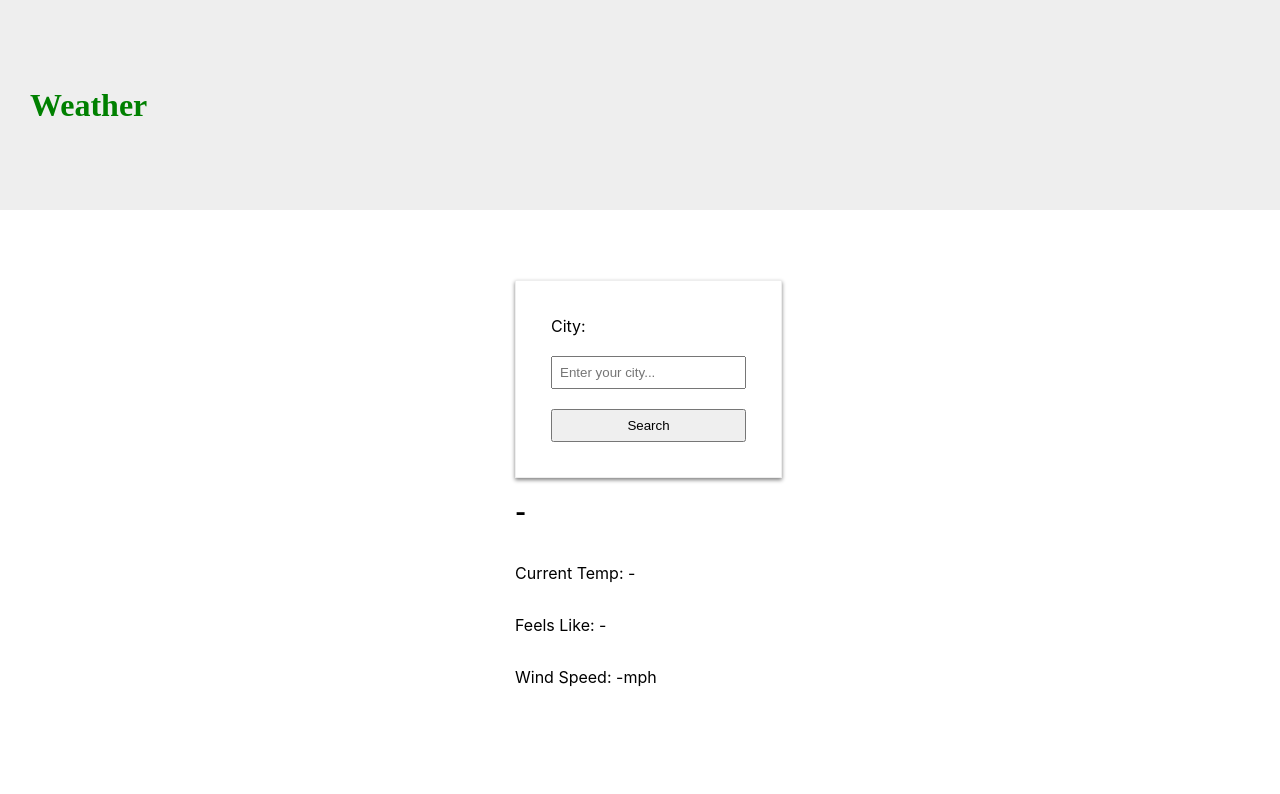
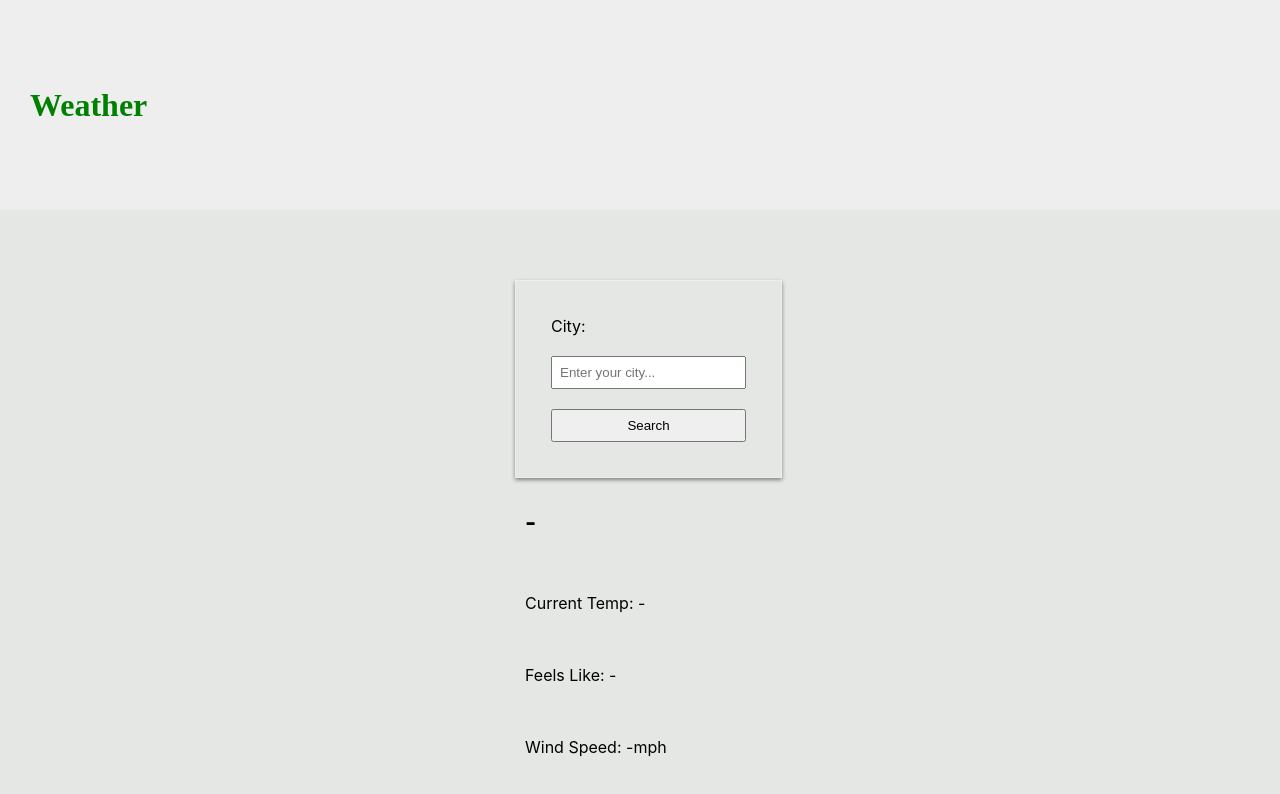
Before and after one commit to tazMeah/weather-app, a React (Create React App) app: page / in a window 1280 px wide. Shown: the top 794 px of the page. Built offline with nearby package versions, Linux system fonts and the light colour scheme.

Commit message:
added some minor styling changes

```diff
--- a/src/App.css
+++ b/src/App.css
@@ -1,3 +1,6 @@
+body {
+    background: hsl(120, 5%, 90%);
+}
 header {
     height: 150px;
     background: #ddd;
@@ -27,6 +30,10 @@ form {
     row-gap: 25px;
 }
 
+main p, main h2 {
+    padding: 10px;
+}
+
 form input, form button {
     padding: 7px;
 }
```
Also changed, not shown: src/components/Result.tsx (added, +14 -0 lines), src/App.tsx (line endings or trailing spaces).
